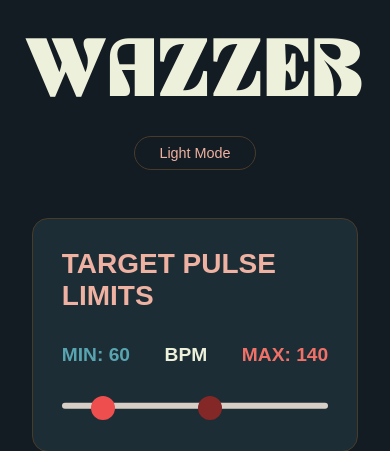
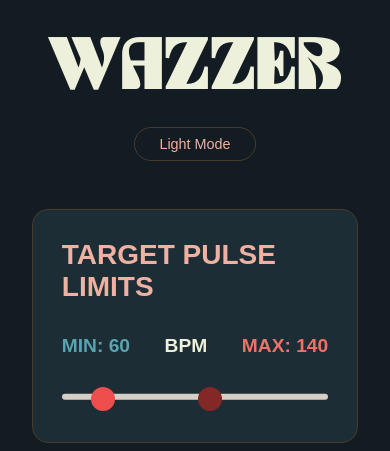
Before and after one commit to la-espada-v1/wazzer-server, a Flask app: page / in a window 390 px wide. Shown: the top 451 px of the page. Run offline with Flask 3, Linux system fonts and the light colour scheme; data comes from the database, SQL or seed files in the repository; both versions use the stored data as it was after the commit; data that the repository does not hold is empty.

Commit message:
fix: changed title for smaller screens

```diff
--- a/static/style.css
+++ b/static/style.css
@@ -40,7 +40,7 @@ font-family: 'Monograph', sans-serif;
 }
 
 .top-header {
-width: 100%;
+width: 90%;
 padding: 2rem 1rem;
 display: flex;
 flex-direction: column;
@@ -55,6 +55,13 @@ font-weight: 800;
 letter-spacing: 0.3rem;
 color: var(--cream);
 text-transform: uppercase;
+}
+
+@media (max-width: 768px) {
+  .main-title {
+    font-size: 4.5rem;
+    letter-spacing: 0.15rem;
+  }
 }
 
 .theme-btn {
```
Also changed, not shown: wazzer.db.
